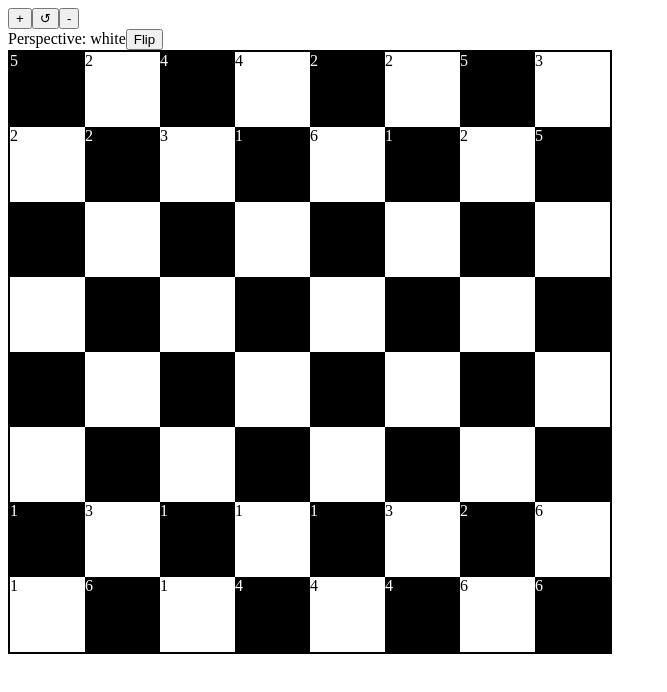
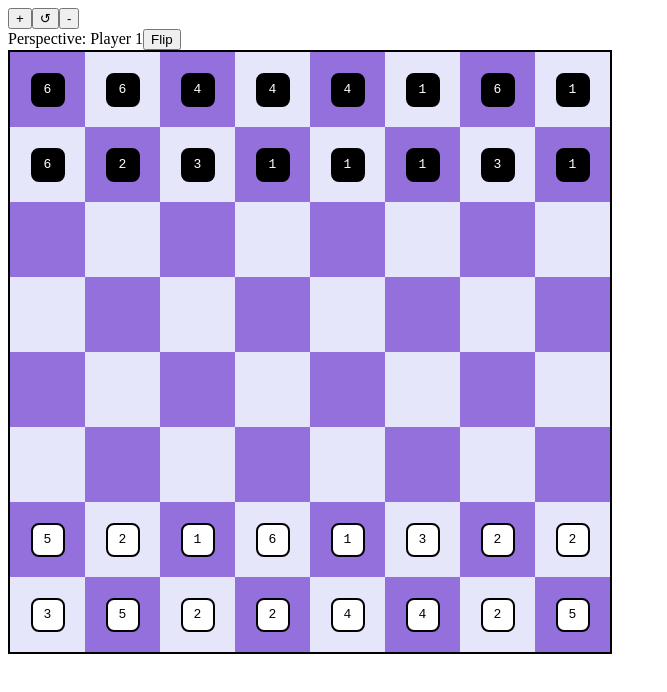
Before and after one commit to ewic/32-dice, a React (Create React App) app: page / in a window 1280 px wide. Shown: the top 692 px of the page, without its empty margins (0-667 px from the left). Built offline with nearby package versions, Linux system fonts and the light colour scheme.

Commit message:
Moving pieces works, no game logic yet.  Also lots of styling

```diff
--- a/src/components/BoardView.tsx
+++ b/src/components/BoardView.tsx
@@ -4,15 +4,41 @@ import Piece from '../game/Piece';
 import styles from "./styles.module.css";
 
 export default function BoardView({ game }: any) {
-  const [playerPerspective, setPlayerPerspective] = useState('white');
+  const [playerPerspective, setPlayerPerspective] = useState<Number>(1);
   const [size, setSize] = useState(600);
+  const [activePlayer, setActivePlayer] = useState<Number>(1);
+  const [selectedPiece, setSelectedPiece] = useState<Piece>();
+  const [capturedPieces, setCapturedPieces] = useState<Array<Piece>>([]);
+
+  const changeTurn = () => {
+    if (activePlayer === 1) setActivePlayer(2)
+    else setActivePlayer(1);
+    setSelectedPiece(undefined);
+  }
 
   const handleClick = (row: number, col: number, piece?: Piece) => {
-    console.group("Click event!");
-    console.log(getCoordinate(row, col));
-    if (piece) console.log("Piece is present")
-    else console.log("Piece is not present");
-    console.groupEnd();
+    console.log("Click: " + getCoordinate(row, col));
+
+    // If a piece is in the selected square
+    if (piece) {
+      // console.log("Piece is present!")
+      if (selectedPiece === undefined) {
+        // console.log("No current selected piece");
+        if (piece.getPlayer() === activePlayer) {
+          // console.log("piece player is active player")
+          setSelectedPiece(piece);
+        }
+      }
+    } else {
+      // TODO: if this square is a legal move for the selectedPiece to move to, then do the move.
+      if (selectedPiece != null) {
+        selectedPiece.setPosition(row, col);
+        changeTurn();
+      } else {
+        setSelectedPiece(undefined);
+      }
+    }
+
   }
 
   // Game logic
@@ -41,17 +67,21 @@ export default function BoardView({ game }: any) {
   }
 
   const flipBoard = () => {
-    if ( playerPerspective === 'white') setPlayerPerspective('black')
-    else setPlayerPerspective('white');
+    if ( playerPerspective === 1) setPlayerPerspective(2)
+    else setPlayerPerspective(1);
   }
 
   // Rendering Functions
 
   const renderSquare = (x: number, y: number, piece?: Piece) => {
-    let dark = (x + y) % 2 === 0;
+    let light = (x + y) % 2 === 0;
 
-    const fill = dark ? 'white' : 'black'
-    const stroke = dark ? 'black' : 'white'
+    let fill = light ? 'lavender' : 'mediumPurple'
+    const stroke = light ? 'thistle' : 'lavender'
+
+    if (piece === selectedPiece && selectedPiece !== undefined) {
+      fill = 'linen';
+    }
 
     return (
       <div
@@ -63,9 +93,20 @@ export default function BoardView({ game }: any) {
           color: stroke,
         }}
       >
-        <div className="piece">
-          <span>{piece != null ? piece.getValue() : null}</span>
-        </div>
+        {piece != null &&
+          <div
+            className={styles.piece}
+            style={{
+              width: "30px",
+              height: "30px",
+              backgroundColor: piece.getPlayer() === 1 ? 'white' : 'black',
+              color: piece.getPlayer() === 1 ? 'black' : 'white',
+              border: "2px solid " + piece.getPlayer()
+            }}
+          >
+            {piece.getValue()}
+          </div>
+        }
       </div>
     )
   }
@@ -84,7 +125,7 @@ export default function BoardView({ game }: any) {
       rows.push(boardRow);
     }
 
-    if (playerPerspective === 'white') {
+    if (playerPerspective === 2) {
       rows.reverse();
     } else {
       rows = rows.map(row => {
@@ -102,7 +143,7 @@ export default function BoardView({ game }: any) {
         <button onClick={() => resetSize()}>&#8634;</button>
         <button onClick={() => decreaseSize()}>-</button>
         <br />
-        <span>Perspective: {playerPerspective}</span>
+        <span>Perspective: Player {String(playerPerspective)}</span>
         <button onClick={() => flipBoard()}>Flip</button>
       </div>
       <div className={styles.board}
--- a/src/components/styles.module.css
+++ b/src/components/styles.module.css
@@ -5,6 +5,18 @@
   }
 
 .square {
+  display: flex;
+  align-items: center;
+  justify-content: center;
   height: 12.5%;
   width: 12.5%;
 }
+
+.piece {
+  font-family: monospace;
+  display: flex;
+  align-items: center;
+  justify-content: center;
+  border: 2px solid black;
+  border-radius: 8px;
+}
--- a/src/game/Game.ts
+++ b/src/game/Game.ts
@@ -32,7 +32,7 @@ export default class Game {
             let py = i % 8;
 
             let isBlack = false;
-            if (i < 8) isBlack = true;
+            if (i < 16) isBlack = true;
 
             let newPiece = new Piece(isBlack, value, [px, py]);
 
@@ -49,10 +49,6 @@ export default class Game {
         return this.gameState;
     }
 
-    selectPiece(piece: Piece) {
-        this.selectedPiece = piece;
-        return piece;
-    }
 }
 
 function emitChange() {
--- a/src/game/Piece.ts
+++ b/src/game/Piece.ts
@@ -1,10 +1,10 @@
 export default class Piece {
-    isBlack: boolean;
+    isPlayer2: boolean;
     value: number;
     position: Array<number>;
 
-    constructor(isBlack:boolean, value: number, position: Array<number>) {
-        this.isBlack = isBlack;
+    constructor(isPlayer2:boolean, value: number, position: Array<number>) {
+        this.isPlayer2 = isPlayer2;
         this.value = value;
         this.position = position;
     }
@@ -28,13 +28,17 @@ export default class Piece {
         return this.value;
     }
 
-    getColor() {
-        if (this.isBlack) return `black`;
-        else return `white`
+    getPlayer() {
+        if (this.isPlayer2) return 2;
+        else return 1
     }
 
     getPosition() {
         return this.position;
+    }
+
+    setPosition(toX: number, toY: number) {
+        this.position = [toX, toY];
     }
 
     getRow() {
```
